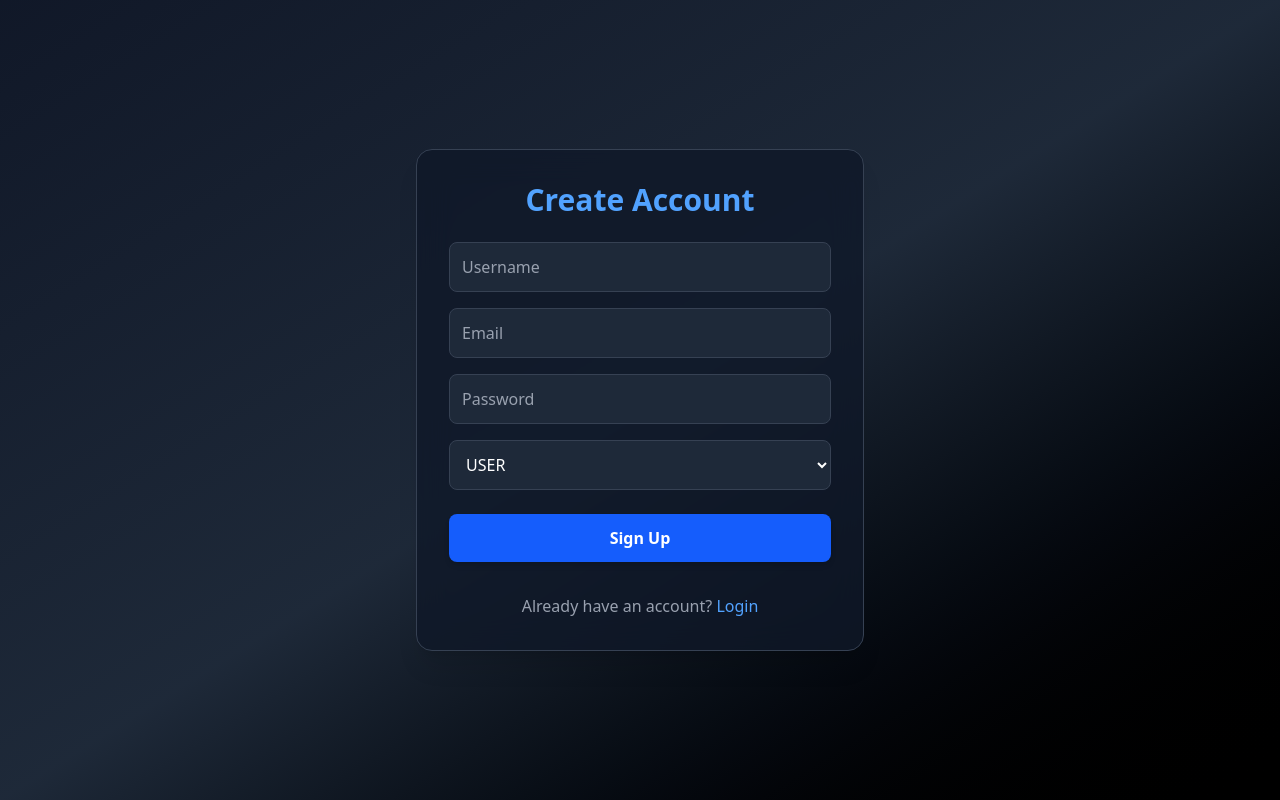
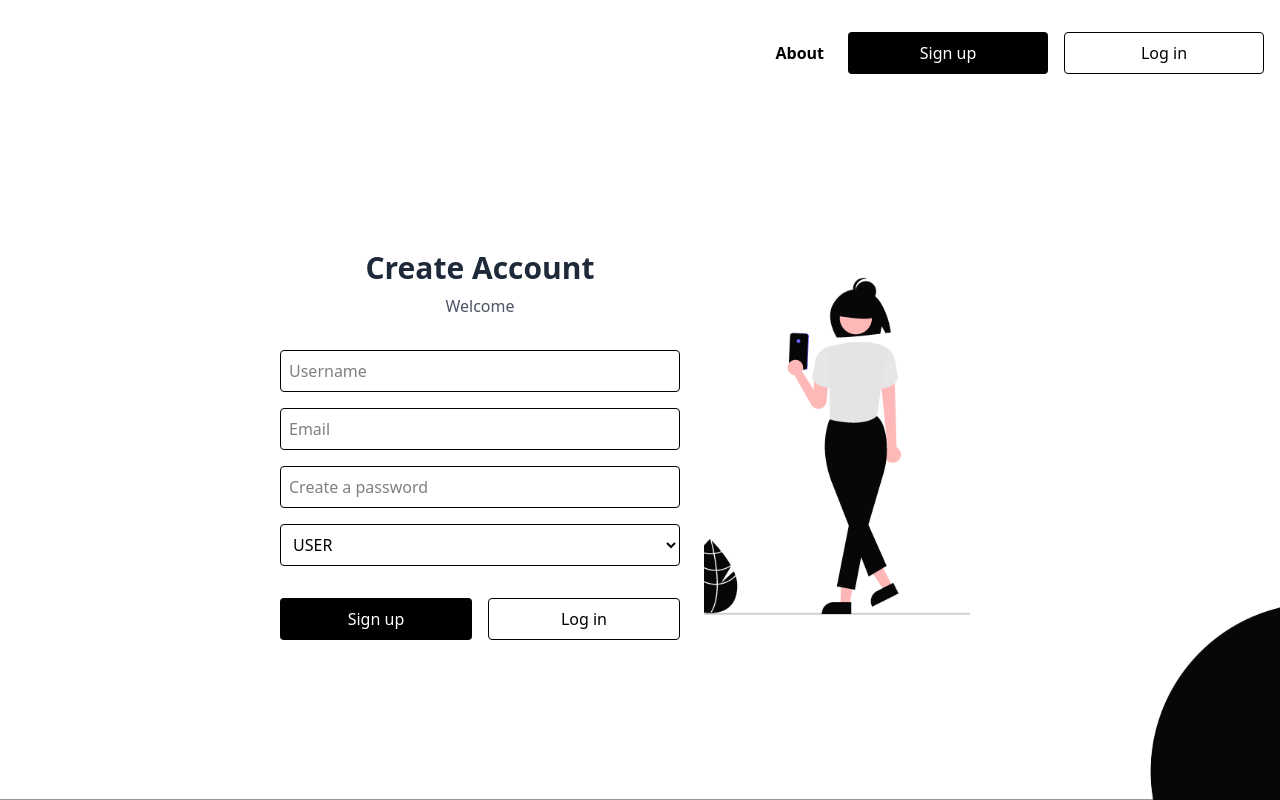
Before and after one commit to klaus-0-0/shop, a React (Vite) app in the folder frontend/: page / in a window 1280 px wide. Built offline with nearby package versions, Linux system fonts and the light colour scheme.

Commit message:
Update Signup.jsx

```diff
--- a/frontend/src/authentication/Signup.jsx
+++ b/frontend/src/authentication/Signup.jsx
@@ -2,19 +2,20 @@ import React, { useState } from "react";
 import axios from "axios";
 import config from "../config";
 import { useNavigate } from "react-router-dom";
+import wall from "../assets/SignBI.png";
 
 const Signup = () => {
   const [username, setUsername] = useState("");
   const [email, setEmail] = useState("");
   const [password, setPasword] = useState("");
   const [role, setRole] = useState("USER");
-  const [loading, setLoading] = useState(false)
+  const [loading, setLoading] = useState(false);
 
   const navigate = useNavigate();
 
   const handleSignup = async () => {
     try {
-      setLoading(true)
+      setLoading(true);
       const response = await axios.post(
         `${config.apiUrl}/Signup`,
         { username, email, password, role },
@@ -28,32 +29,72 @@ const Signup = () => {
   };
 
   return (
-    <div className="min-h-screen flex items-center justify-center bg-gradient-to-br from-gray-900 via-gray-800 to-black px-4">
-      <div className="w-full max-w-md bg-gray-900/80 backdrop-blur-lg p-8 rounded-2xl shadow-xl border border-gray-700">
-        <h1 className="text-3xl font-extrabold text-center text-blue-400 mb-6">
-          Create Account
-        </h1>
-        <div className="flex flex-col gap-4">
+    <div className="min-h-screen flex flex-col relative">
+      {/* Background Image */}
+      <img
+        src={wall}
+        alt="Background"
+        className="absolute w-full h-full object-cover opacity-100"
+      />
+
+      {/* Navigation Bar */}
+      <nav className="w-full bg-white p-4 flex justify-end relative z-10">
+        <div className="flex space-x-6">
+          <button
+            className="text-black font-bold mt-4"
+            onClick={() => navigate("")}
+          >
+            About
+          </button>
+          <div className="flex justify-center pt-4 gap-4">
+            <button
+              className="w-50 bg-black hover:bg-cyan-700 text-white py-2 px-4 rounded font-medium transition"
+              onClick={handleSignup}
+            >
+              Sign up
+            </button>
+            <button
+              className="w-50 bg-white hover:bg-cyan-700 text-black border border-black py-2 px-4 rounded font-medium transition"
+              onClick={() => navigate("/login")}
+            >
+              Log in
+            </button>
+          </div>
+        </div>
+      </nav>
+
+      {/* Form Section */}
+      <div className="flex-1 flex items-center justify-center lg:justify-start p-4 relative z-10">
+        <div className="w-full max-w-md lg:ml-60 bg-white bg-opacity-90 p-6 rounded-lg">
+          <div className="text-center mb-8">
+            <h2 className="text-3xl font-bold text-gray-800">Create Account</h2>
+            <p className="text-gray-600 mt-2">Welcome</p>
+          </div>
+
+          <div className="space-y-4">
             <input
-            className="w-full p-3 rounded-lg bg-gray-800 text-white placeholder-gray-400 border border-gray-700 focus:outline-none focus:ring-2 focus:ring-blue-500"
+              type="text"
+              className="w-full border border-black rounded p-2 focus:outline-none focus:ring-1 focus:ring-cyan-500"
+              placeholder="Username"
+              value={username}
               onChange={(e) => setUsername(e.target.value)}
-            placeholder="Username"
             />
             <input
-            className="w-full p-3 rounded-lg bg-gray-800 text-white placeholder-gray-400 border border-gray-700 focus:outline-none focus:ring-2 focus:ring-blue-500"
+              type="email"
+              className="w-full border border-black rounded p-2 focus:outline-none focus:ring-1 focus:ring-cyan-500"
+              placeholder="Email"
+              value={email}
               onChange={(e) => setEmail(e.target.value)}
-            placeholder="Email"
             />
             <input
               type="password"
-            className="w-full p-3 rounded-lg bg-gray-800 text-white placeholder-gray-400 border border-gray-700 focus:outline-none focus:ring-2 focus:ring-blue-500"
+              className="w-full border border-black rounded p-2 focus:outline-none focus:ring-1 focus:ring-cyan-500"
+              placeholder="Create a password"
+              value={password}
               onChange={(e) => setPasword(e.target.value)}
-            placeholder="Password"
             />
-
-          {/* Role Selector */}
             <select
-            className="w-full p-3 rounded-lg bg-gray-800 text-white border border-gray-700 focus:outline-none focus:ring-2 focus:ring-blue-500"
+              className="w-full border border-black rounded p-2 focus:outline-none focus:ring-1 focus:ring-cyan-500"
               value={role}
               onChange={(e) => setRole(e.target.value)}
             >
@@ -61,22 +102,21 @@ const Signup = () => {
               <option value="ADMIN">ADMIN</option>
             </select>
 
+            <div className="flex justify-center pt-4 gap-4">
               <button
-            className="w-full py-3 mt-2 rounded-lg bg-blue-600 text-white font-semibold hover:bg-blue-700 transition duration-300 shadow-md"
+                className="w-50 bg-black hover:bg-cyan-700 text-white py-2 px-4 rounded font-medium transition"
                 onClick={handleSignup}
               >
-           {loading? "loading..." : "Sign Up"}
+                {loading ? "Loading..." : "Sign up"}
               </button>
-
-          <p className="text-center text-gray-400 mt-4">
-            Already have an account?{" "}
-            <span
-              className="text-blue-400 hover:underline cursor-pointer"
-              onClick={() => navigate("/Login")}
+              <button
+                className="w-50 bg-white hover:bg-cyan-700 text-black border border-black py-2 px-4 rounded font-medium transition"
+                onClick={() => navigate("/login")}
               >
-              Login
-            </span>
-          </p>
+                Log in
+              </button>
+            </div>
+          </div>
         </div>
       </div>
     </div>
```
Lines whose indentation alone changed are shown as unchanged.
